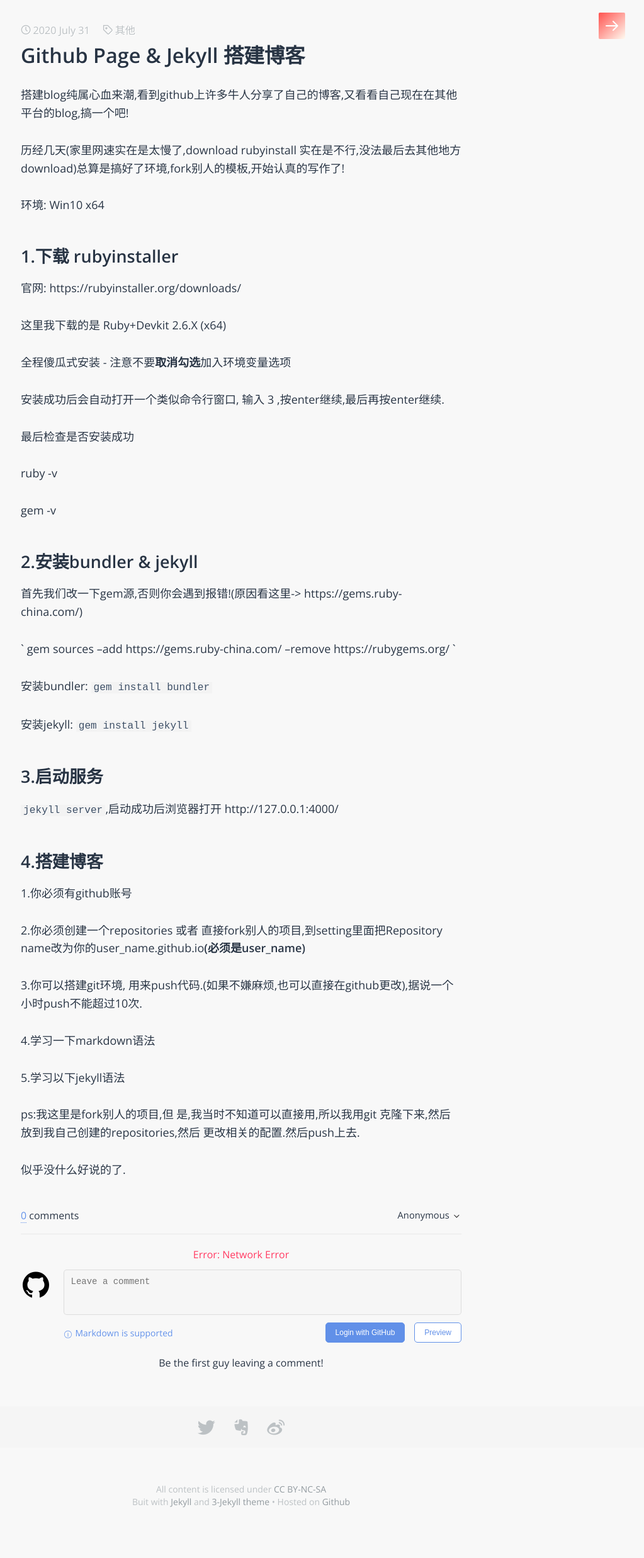
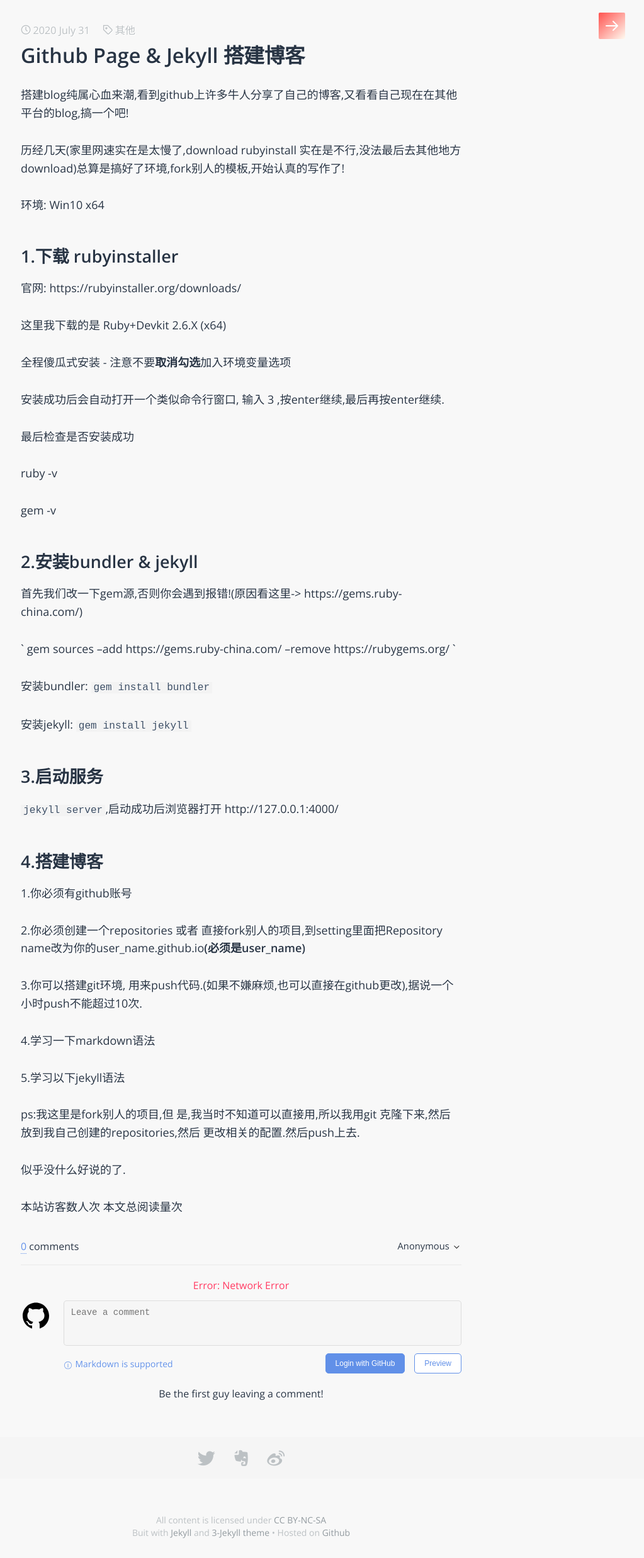
Before and after one commit to Tester-Dolores/Tester-Dolores.github.io, a Jekyll site: the page built from _posts/2020-07-31-github-page.markdown, in a window 1280 px wide. Shown: the whole page at 63% size, without its empty margins (257-1280 px from the left). Built offline with Jekyll 4.4.1, drawn with Linux system fonts in a browser that asks for light colours; some web fonts are replaced; comment, search, counter and statistics services are not loaded.

Commit message:
Update post.html

```diff
--- a/_layouts/post.html
+++ b/_layouts/post.html
@@ -14,6 +14,12 @@
 
   <h1 class="post-title">{{ page.title }}</h1>
   {{ content }}
+  <span id="busuanzi_container_site_uv">
+  本站访客数<span id="busuanzi_value_site_uv"></span>人次
+</span>
+<span id="busuanzi_container_page_pv">
+  本文总阅读量<span id="busuanzi_value_page_pv"></span>次
+</span>
   <!-- gitalk评论框-->
   {% if site.gitalk %}
   <div class="comment">
```
